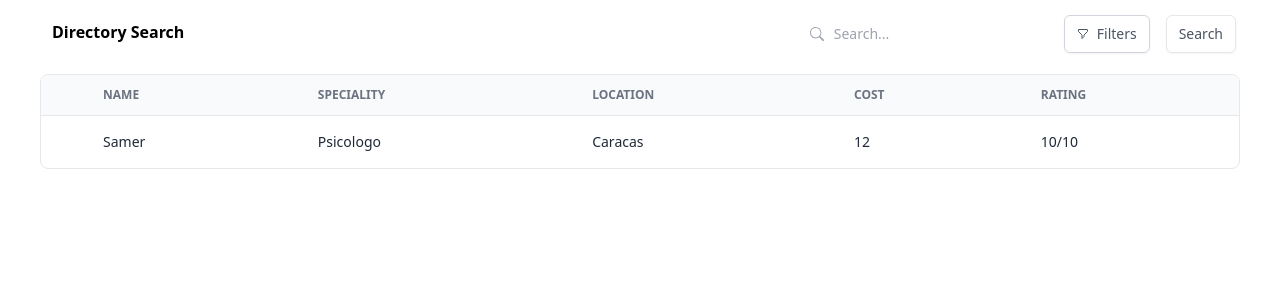
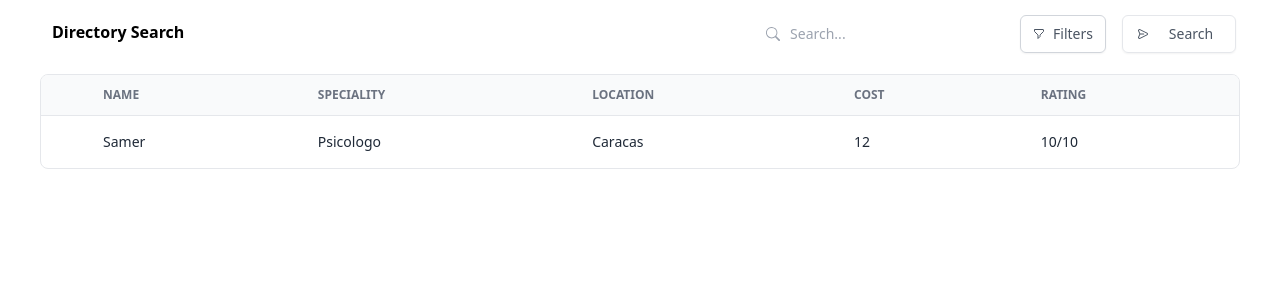
Before and after one commit to samergh1/padsy, a React (Vite) app: page /search in a window 1280 px wide. Shown: the top 300 px of the page. Built offline with nearby package versions, Linux system fonts and the light colour scheme.

Commit message:
avances 2

```diff
--- a/package.json
+++ b/package.json
@@ -11,6 +11,7 @@
   "dependencies": {
     "@headlessui/react": "^1.7.12",
     "@heroicons/react": "^2.0.16",
+    "@iconscout/react-unicons": "^1.1.6",
     "firebase": "^9.17.1",
     "react": "^18.2.0",
     "react-dom": "^18.2.0",
--- a/src/pages/SearchPage/SearchPage.jsx
+++ b/src/pages/SearchPage/SearchPage.jsx
@@ -1,5 +1,5 @@
 import React from 'react'
-
+import { UilMessage } from '@iconscout/react-unicons'
 
 const Table = ({name, speciality, location, cost, rating}) => {
     return(
@@ -71,9 +71,12 @@ export function SearchPage() {
                     <div className='flex flex-row-reverse items-center gap-4 pr-6'>
                             <div className="flex items-center space-x-2">
                                 <div className="relative">
-                                    <button className="relative z-0 inline-flex text-sm rounded-md shadow-sm focus:ring-accent-500 focus:border-accent-500 hover:bg-gray-50 focus:z-10 focus:outline-none focus:ring-1">
+                                    <button className="relative z-0 inline-flex text-sm rounded-md shadow-sm focus:ring-accent-500 focus:border-accent-500 hover:bg-gray-50 focus:z-10 focus:outline-none focus:ring-1 w-50  lg: h-15 w-17">
                                         <span className="relative inline-flex items-center px-3 py-3 space-x-2 text-sm font-medium text-gray-600 bg-white border border-gray- rounded-md sm:py-2">
-                                            <div className="hidden sm:block">
+                                        <div>
+                                            <UilMessage className="h-3 w-4"/>
+                                            </div>
+                                            <div className="hidden sm:block lg: w-16">
                                                 Search
                                             </div>
                                         </span>
```
Also changed, not shown: 1 other file (tests, documents, lock files or other folders).
